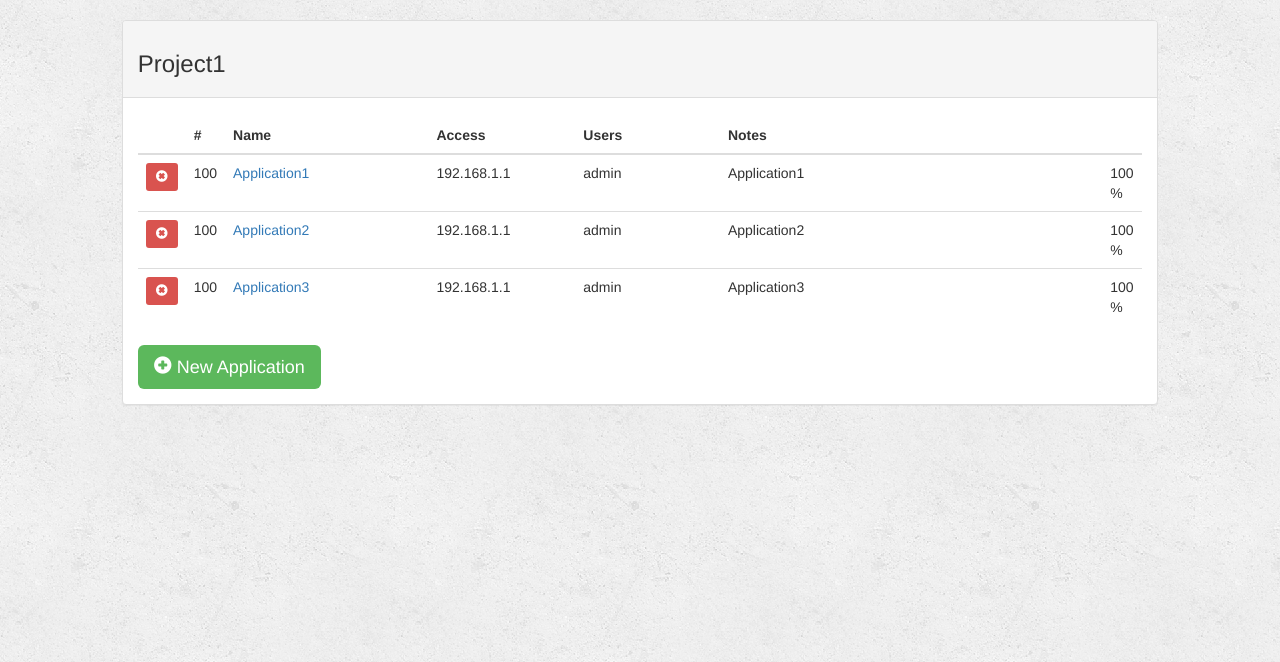
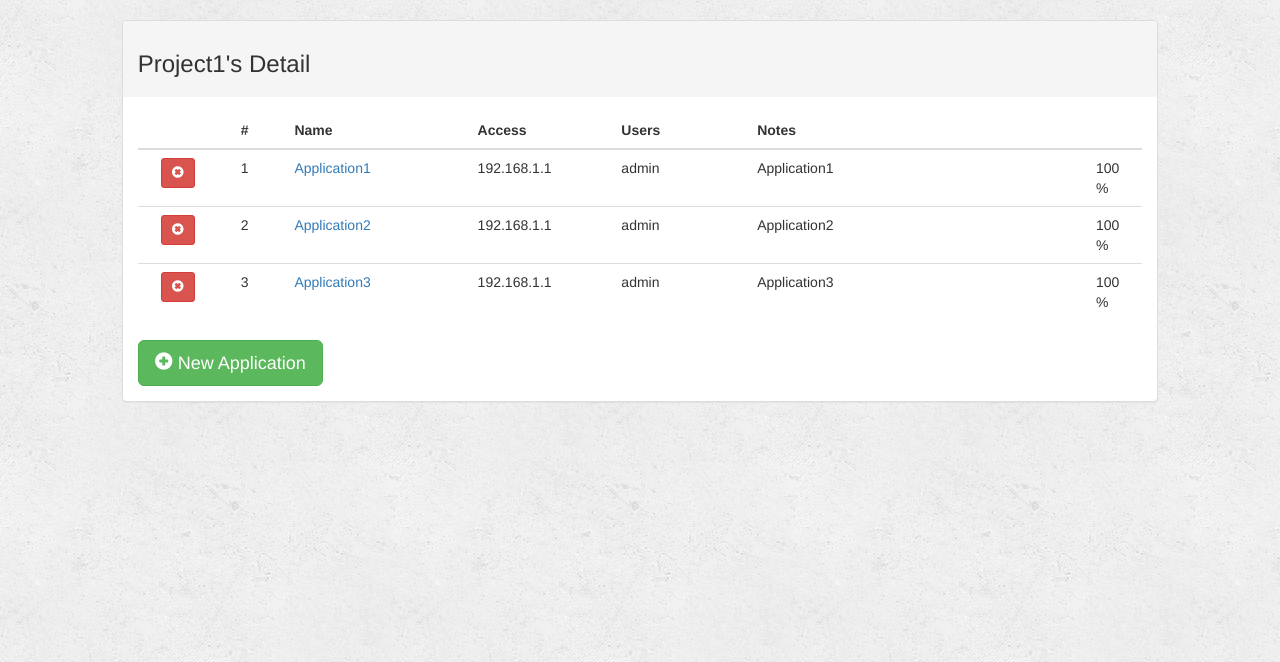
Before and after one commit to Ylmz42/Django_Application, a Django app: page /project/1/ in a window 1280 px wide. Shown: the part 52-714 px from the top of the page. Run offline with Django 3.2, Linux system fonts and the light colour scheme; a user stored in the database is signed in; data comes from the database, SQL or seed files in the repository; both versions use the stored data as it was after the commit; some libraries are stand-ins or nearby versions.

Commit message:
frontend fixed. the change will be continue

```diff
--- a/project/templates/project/project_detail.html
+++ b/project/templates/project/project_detail.html
@@ -7,98 +7,105 @@
   <div class="row">
     <div class="col-sm-10 col-sm-offset-1">
 
+      <div class="panel-group">
         <div class="panel panel-default">
 
           <div class="panel-heading">
-          <h3>{{project.name}}</h3>
+            <div class="row">
+
+              <div class="col-sm-10">
+                <h3>{{project.name}}'s Detail</h3>
+              </div>
+
+            </div>
           </div>
 
           <div class="panel-body">
+
             <div class="table-responsive-sm">
               <table class="table table-hover">
 
                 <thead>
                   <tr>
-                  <div class="col-sm-1">
-                    <th style="width:2%"></th>
-                  </div>
-                  <div class="col-sm-1">
-                    <th style="width:3%">#</th>
-                  </div>
-                  <div class="col-sm-2">
-                    <th style="width:21%">Name</th>
-                  </div>
-                  <div class="col-sm-2">
-                    <th style="width:15%">Access</th>
-                  </div>
-                  <div class="col-sm-1">
-                    <th style="width:15%">Users</th>
-                  </div>
-                  <div class="col-sm-2">
-                    <th style="width:40%">Notes</th>
-                  </div>
-                  <div class="col-sm-1">
-                    <th style="width:4%"></th>
-                  </div>
+                    <th style="width: 2%">
+                      <div class="col-sm-1"></div>
+                    </th>
+                    <th style="width: 3%">
+                      <div class="col-sm-1">#</div>
+                    </th>
+                    <th style="width: 20%">
+                      <div class="col-sm-1">Name</div>
+                    </th>
+                    <th style="width: 15%">
+                      <div class="col-sm-1">Access</div>
+                    </th>
+                    <th style="width: 15%">
+                      <div class="col-sm-1">Users</div>
+                    </th>
+                    <th style="width: 40%">
+                      <div class="col-sm-4">Notes</div>
+                    </th>
+                    <th style="width: 5%">
+                      <div class="col-sm-1"></div>
+                    </th>
                   </tr>
                 </thead>
 
                 <tbody>
-
                   {% for application in applications %}
-
                   <tr>
+                    <td style="width: 2%">
                       <div class="col-sm-1">
-                    <td style="width:2%">
                         <a href="{% url 'project:delete_application' project.id application.id %}"
-                        class="btn btn-danger btn-sm" style="border: none">
-                        <span class="glyphicon glyphicon-remove-sign""></span>
+                          class="btn btn-danger btn-sm">
+                          <span class="glyphicon glyphicon-remove-sign"></span>
                         </a>
+                      </div>
                     </td>
-                  </div>
-                  <div class=" col-sm-1">
-                    <td style="width:3%">100</td>
-                  </div>
-                  <div class="col-sm-2">
-                    <td style="width:21%">
+                    <td style="width: 3%">
+                      <div class="col-sm-1">{{forloop.counter}}</div>
+                    </td>
+                    <td style="width: 15%">
+                      <div class="col-sm-1">
                         <a href="{% url 'project:application_detail' project.id application.id %}">
                           {{application.name}}
                         </a>
+                      </div>
                     </td>
-                  </div>
-                  <div class="col-sm-2">
-                    <td style="width:15%">{{application.access}}</td>
-                  </div>
-                  <div class="col-sm-1">
-                    <td style="width:15%">{{application.username}}</td>
-                  </div>
-                  <div class="col-sm-2">
-                    <td style="width:40%">{{application.notes}}</td>
-                  </div>
-                  <div class="col-sm-1">
-                    <td style="width:4%">100 %</td>
-                  </div>
+                    <td style="width: 15%">
+                      <div class="col-sm-1">{{application.access}}</div>
+                    </td>
+                    <td style="width: 15%">
+                      <div class="col-sm-1">{{application.username}}</div>
+                    </td>
+                    <td style="width: 40%">
+                      <div class="col-sm-4">{{application.notes}}</div>
+                    </td>
+                    <td style="width: 5%">
+                      <div class="col-sm-1">100 %</div>
+                    </td>
                   </tr>
-
                   {% endfor %}
-
                 </tbody>
 
               </table>
             </div>
 
-          <div>
-            <a href="{% url 'project:create_application' project.id %}" class="btn btn-success btn-lg"
-              style="border:none">
+            <div class="row">
+              <div class="col-sm-10">
+                <a href="{% url 'project:create_application' project.id %}" class="btn btn-success btn-lg">
                   <span class="glyphicon glyphicon-plus-sign"></span> New Application
                 </a>
               </div>
-
             </div>
 
           </div>
 
         </div>
       </div>
+
     </div>
+  </div>
+</div>
+
 {% endblock %}
```
Also changed, not shown: project/templates/project/application_detail.html (+28 -22 lines), project/templates/project/applications.html (+64 -46 lines), project/templates/project/index.html (+49 -43 lines), project/templates/project/projects.html (+13 -9 lines), project/templates/project/register.html (+16 -3 lines), project/templates/project/report.html (+38 -33 lines), db.sqlite3. Lines whose indentation alone changed are shown as unchanged.
